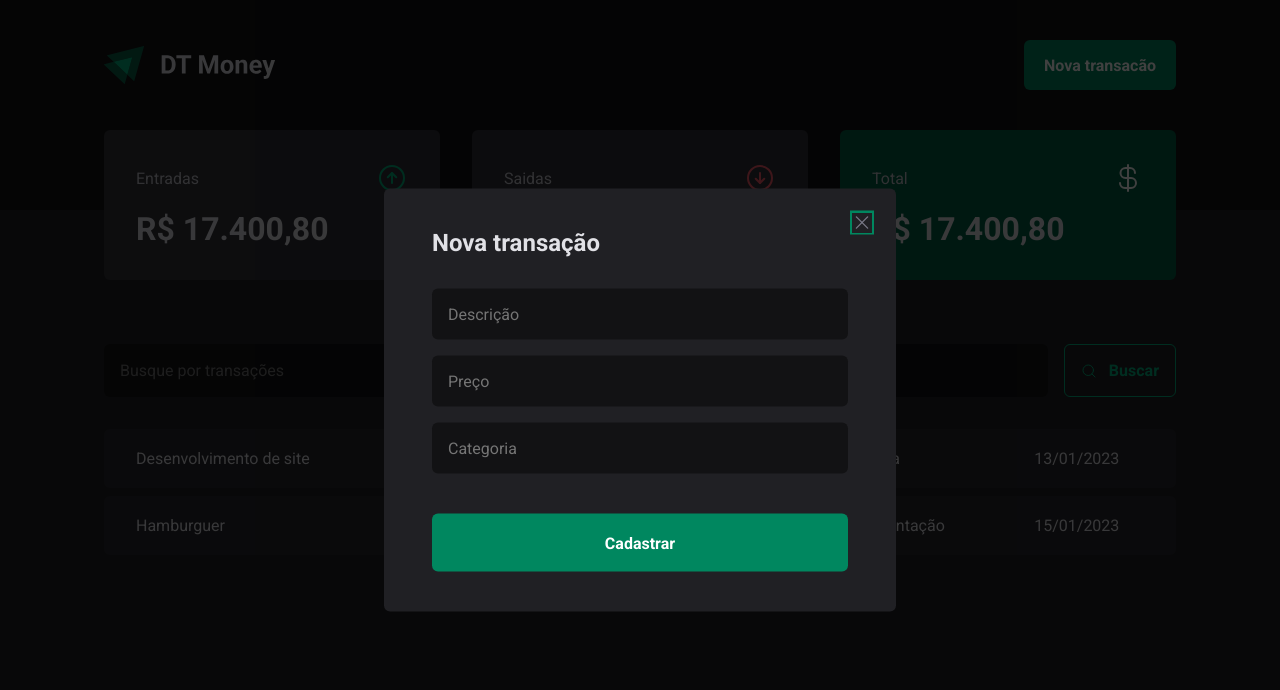
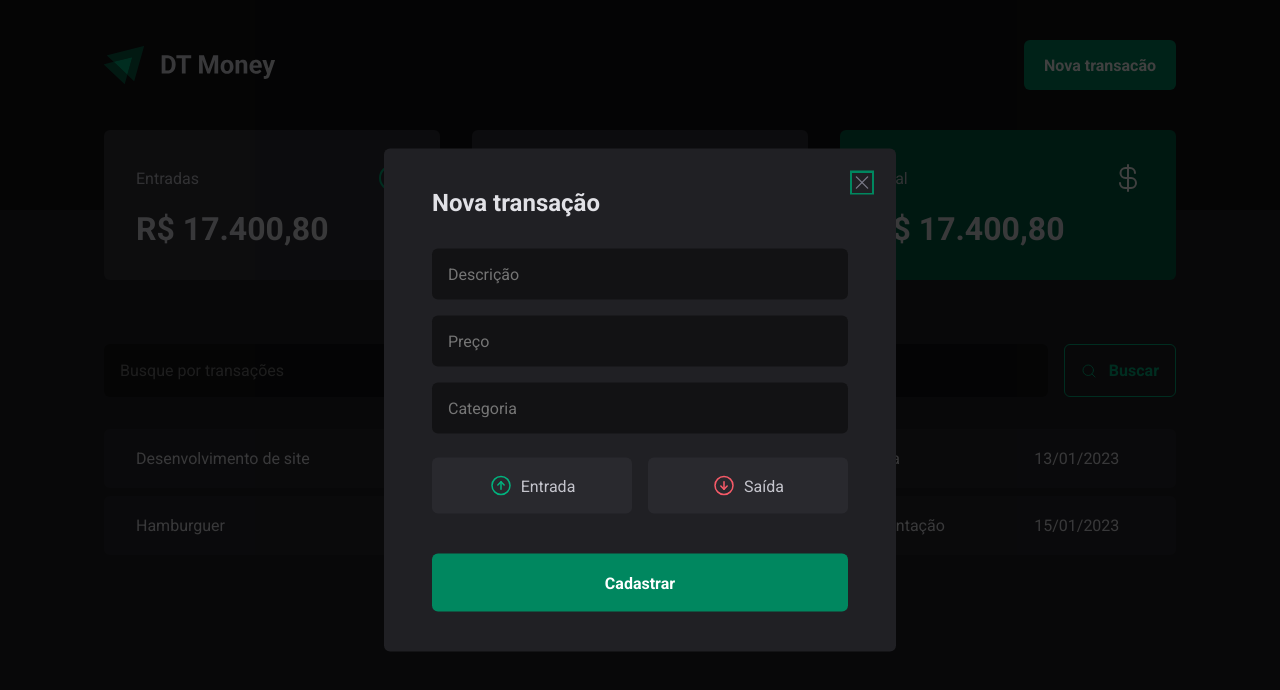
Before and after one commit to igorct1/ignite-dtmoney, a React (Vite) app: page / in a window 1280 px wide. Both pictures are taken after a click on the button "Nova transacão". Shown: the top 690 px of the page. Built offline with nearby package versions, Linux system fonts and the light colour scheme.

Commit message:
income and outcome buttons

```diff
--- a/src/components/NewTransactionModal/index.tsx
+++ b/src/components/NewTransactionModal/index.tsx
@@ -1,6 +1,12 @@
 import * as Dialog from "@radix-ui/react-dialog";
-import { X } from "phosphor-react";
-import { CloseButton, Content, Overlay } from "./styles";
+import { ArrowCircleDown, ArrowCircleUp, Minus, Plus, X } from "phosphor-react";
+import {
+  CloseButton,
+  Content,
+  Overlay,
+  TransactionType,
+  TransactionTypeButton,
+} from "./styles";
 
 export function NewTransactionModal() {
   return (
@@ -15,6 +21,17 @@
           <input type="text" placeholder="Descrição" required />
           <input type="text" placeholder="Preço" required />
           <input type="text" placeholder="Categoria" required />
+
+          <TransactionType>
+            <TransactionTypeButton variant="income">
+              <ArrowCircleUp size={24} />
+              Entrada
+            </TransactionTypeButton>
+            <TransactionTypeButton variant="outcome">
+              <ArrowCircleDown size={24} />
+              Saída
+            </TransactionTypeButton>
+          </TransactionType>
           <button type="submit">Cadastrar</button>
         </form>
       </Content>
--- a/src/components/NewTransactionModal/styles.ts
+++ b/src/components/NewTransactionModal/styles.ts
@@ -71,3 +71,34 @@
 
   color: ${(props) => props.theme["gray-500"]};
 `;
+
+export const TransactionType = styled.div`
+  display: grid;
+  grid-template-columns: repeat(2, 1fr);
+  gap: 1rem;
+  margin-top: 0.5rem;
+`;
+
+interface TransactionTypeButtonProps {
+  variant: "income" | "outcome";
+}
+
+export const TransactionTypeButton = styled.button<TransactionTypeButtonProps>`
+  background: ${(props) => props.theme["gray-700"]};
+  padding: 1rem;
+  display: flex;
+  align-items: center;
+  justify-content: center;
+  gap: 0.5rem;
+  border-radius: 6px;
+  cursor: pointer;
+  border: 0;
+  color: ${(props) => props.theme["gray-300"]};
+
+  svg {
+    color: ${(props) =>
+      props.variant === "income"
+        ? props.theme["green-300"]
+        : props.theme["red-300"]};
+  }
+`;
```
